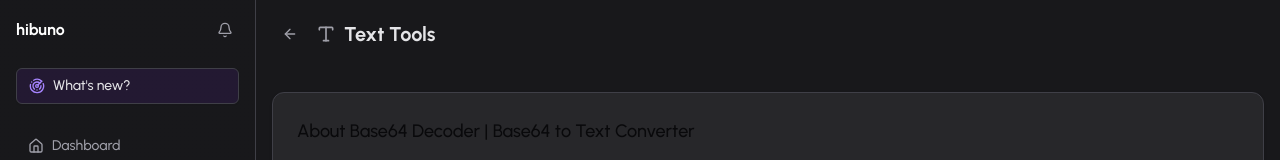
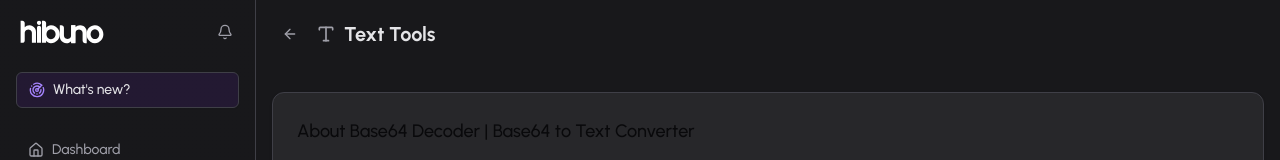
Before and after one commit to hibuno/hibuno, a Next.js app: page /tools/text-tools/base64-decode in a window 1280 px wide. Shown: the top 160 px of the page. Built offline with nearby package versions, Linux system fonts and the light colour scheme.

Commit message:
Update logo

```diff
--- a/src/components/sidebar.tsx
+++ b/src/components/sidebar.tsx
@@ -15,6 +15,7 @@ import {
 } from "lucide-react";
 import { Button } from "@/components/ui/button";
 import { Badge } from "@/components/ui/badge";
+import Image from "next/image";
 
 // Common navigation links component that works for both mobile and desktop
 const NavigationLinks = ({
@@ -124,7 +125,7 @@ export function Sidebar() {
  const mobileHeader = (
   <div className="bg-gradient-to-r from-zinc-900 via-zinc-800 to-zinc-900 border-b border-zinc-700 p-3 flex items-center justify-between fixed top-0 left-0 right-0 z-50 md:hidden">
    <div className="flex items-center gap-1 text-white font-bold">
-    <span>hibuno</span>
+    <Image src="/logo.svg" alt="Logo" width={86} height={24} />
    </div>
    <div className="flex items-center gap-2">
     <Button
@@ -159,7 +160,7 @@ export function Sidebar() {
    <div className="bg-zinc-900 h-full w-4/5 max-w-xs p-4 border-r border-zinc-700 animate-in slide-in-from-left">
     <div className="flex justify-between items-center mb-6">
      <div className="flex items-center gap-1 text-white font-bold">
-      <span>hibuno</span>
+      <Image src="/logo.svg" alt="Logo" width={86} height={24} />
      </div>
      <Button
       variant="ghost"
@@ -201,7 +202,7 @@ export function Sidebar() {
     <div className="p-4">
      <div className="flex items-center mb-6">
       <div className="flex items-center gap-1 text-white font-bold">
-       <span>hibuno</span>
+       <Image src="/logo.svg" alt="Logo" width={92} height={24} />
       </div>
       <div className="flex ml-auto gap-1">
        <Button
```
Also changed, not shown: public/logo.svg (added).
